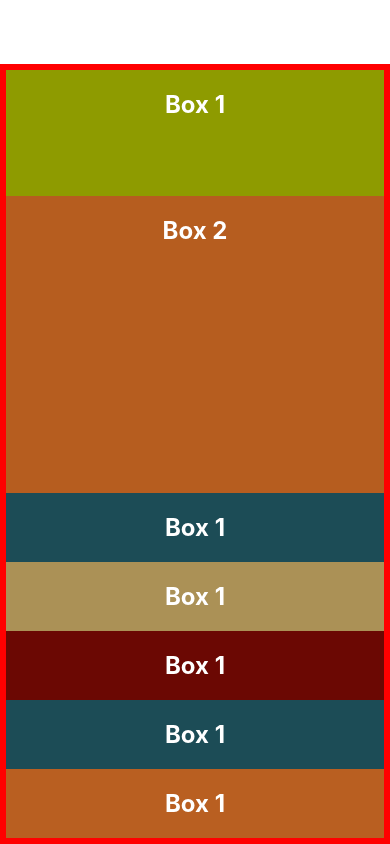
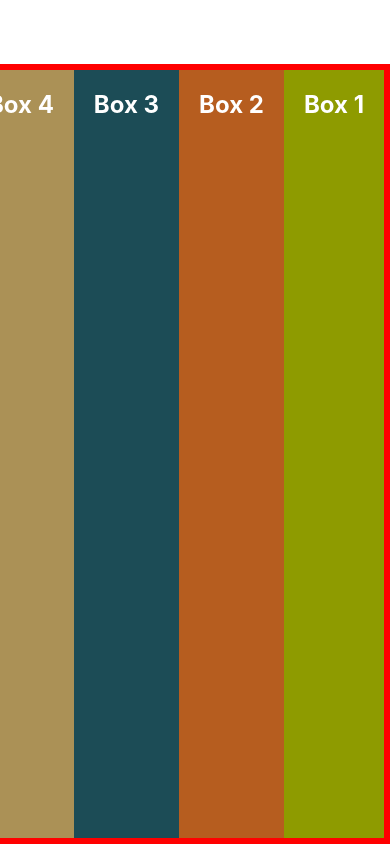
Before and after one commit to Marvellous890/my-react-native, a React Native app: screen / in a window 390 px wide. Built offline with nearby package versions, Linux system fonts and the light colour scheme.

Commit message:
flex directions

```diff
--- a/App.js
+++ b/App.js
@@ -6,22 +6,23 @@ export default function App() {
   return (
     // <View style={{backgroundColor: "plum", flex: 1}}></View>
     <View style={styles.container}>
-      <Box style={{backgroundColor: "#8e9b00", flex: 1 }}>Box 1</Box>
-      <Box style={{backgroundColor: "#b65d1f", flex: 3}}>Box 2</Box>
-      <Box style={{backgroundColor: "#1c4c56"}}>Box 1</Box>
-      <Box style={{backgroundColor: "#ab9156"}}>Box 1</Box>
-      <Box style={{backgroundColor: "#6b0803"}}>Box 1</Box>
-      <Box style={{backgroundColor: "#1c4c56"}}>Box 1</Box>
-      <Box style={{backgroundColor: "#b95f21"}}>Box 1</Box>
+      <Box style={{backgroundColor: "#8e9b00"}}>Box 1</Box>
+      <Box style={{backgroundColor: "#b65d1f"}}>Box 2</Box>
+      <Box style={{backgroundColor: "#1c4c56"}}>Box 3</Box>
+      <Box style={{backgroundColor: "#ab9156"}}>Box 4</Box>
+      <Box style={{backgroundColor: "#6b0803"}}>Box 5</Box>
+      <Box style={{backgroundColor: "#1c4c56"}}>Box 6</Box>
+      <Box style={{backgroundColor: "#b95f21"}}>Box 7</Box>
     </View>
   )
 }
 
 export const styles = StyleSheet.create({
   container: {
+    flex: 1,
+    flexDirection: "row-reverse",
     marginTop: 64,
     borderWidth: 6,
-    borderColor: "red",
-    flex: 1
+    borderColor: "red"
   },
 })
```
